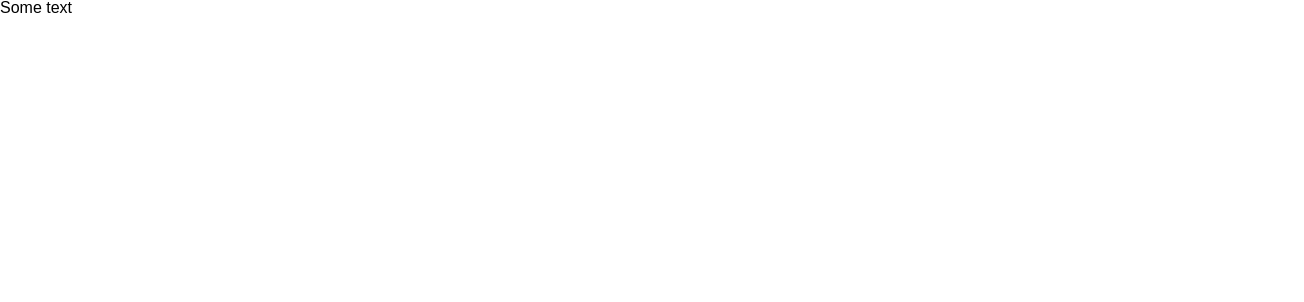
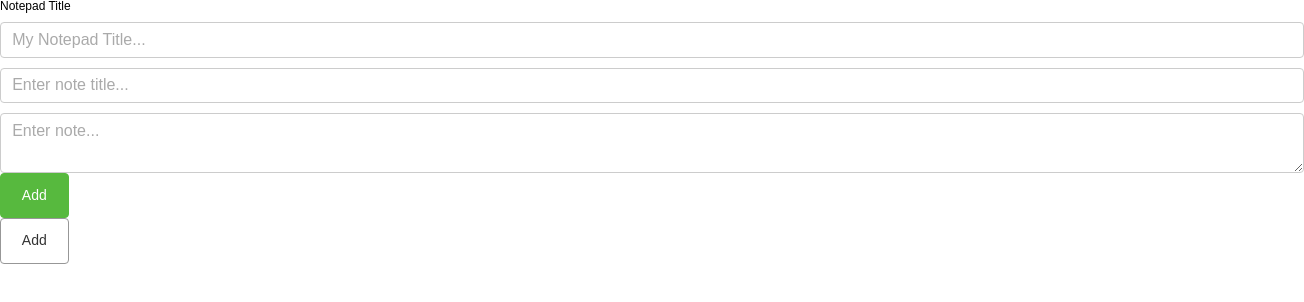
Before and after one commit to davidmkrtchyan991/disqotest, a Vue app: page / in a window 1280 px wide. Shown: the top 302 px of the page, 1304 px wide, since content can reach past the window. Built offline with nearby package versions, Linux system fonts and the light colour scheme.

Commit message:
Added components, main styles

```diff
--- a/src/assets/scss/main.scss
+++ b/src/assets/scss/main.scss
@@ -1,6 +1,11 @@
 @import "reset";
 @import "variables";
 
-body {
+* {
   font-family: $fontDefault;
 }
+.error-message {
+  color: $red;
+  font-size: $errorTextSize;
+  margin-top: 5px;
+}
--- a/src/assets/scss/variables.scss
+++ b/src/assets/scss/variables.scss
@@ -1,10 +1,12 @@
 // Colors
+$white: #FFFFFF;
 $blue: #39ACDC;
 $red: #EC3646;
 $green: #57B93E;
 $textColor: #333;
 $placeholderColor: #AAA;
 $borderColor: #CCC;
+$borderColorDark: #979797;
 $backgroundColor: #EEE;
 
 // Fonts
@@ -13,5 +15,6 @@ $fontDefault: Arial, Helvetica, sans-serif;
 // Text sizing
 $titleTextSize: 24px;
 $labelTextSize: 12px;
+$errorTextSize: 13px;
 $headerTextSize: 18px;
 $buttonTextSize: 14px;
--- a/src/components/Main.vue
+++ b/src/components/Main.vue
@@ -1,12 +1,26 @@
 <template>
-  <div class="hello">
-    <p>Some text</p>
+  <div class="main">
+    <Input label="Notepad Title" value="" placeholder="My Notepad Title..."/>
+
+    <Input placeholder="Enter note title..."/>
+    <Textarea placeholder="Enter note..."/>
+    <Button type="success" value="Add" />
+    <Button value="Add" />
   </div>
 </template>
 
 <script>
+import Input from './partials/Input.vue'
+import Textarea from './partials/Textarea.vue'
+import Button from './partials/Button.vue'
+
 export default {
   name: 'Main',
+  components: {
+    Input,
+    Textarea,
+    Button,
+  }
 }
 </script>
 
--- /dev/null
+++ b/src/components/partials/Button.vue
@@ -0,0 +1,62 @@
+<template>
+  <div class="button-container">
+    <button @click="onClick" type="button" :class="type">{{value}}</button>
+  </div>
+</template>
+
+<script>
+export default {
+  name: 'Button',
+  props: {
+    type: {
+      type: String,
+      required: false,
+      default: 'primary'
+    },
+    value: {
+      type: String,
+      required: true,
+    },
+  },
+  methods: {
+    onClick(event) {
+      this.$emit('click', event.target.value);
+    },
+  },
+}
+</script>
+
+<style lang="scss" scoped>
+@import "./src/assets/scss/main";
+
+.button-container {
+  button {
+    display: block;
+    padding: 0.7rem 1.3rem;
+    font-size: $buttonTextSize;
+    line-height: 1.5;
+    border-radius: 0.25rem;
+    cursor: pointer;
+    &.primary {
+      background-color: $white;
+      color: $textColor;
+      border: 1px solid $borderColorDark;
+    }
+    &.success {
+      background-color: $green;
+      color: $white;
+      border: 1px solid $green;
+    }
+    &.info {
+      background-color: $blue;
+      color: $white;
+      border: 1px solid $blue;
+    }
+    &.danger {
+      background-color: $red;
+      color: $white;
+      border: 1px solid $red;
+    }
+  }
+}
+</style>
--- /dev/null
+++ b/src/components/partials/Input.vue
@@ -0,0 +1,80 @@
+<template>
+  <div class="input-container">
+    <label>
+      <span class="input-label">{{ label }}</span>
+      <input type="text"
+             :name="name"
+             :value="value"
+             :placeholder="placeholder"
+             @input="onInput"
+             @change="onChange" />
+    </label>
+    <p class="error-message" v-if="errorMessage">{{ errorMessage }}</p>
+  </div>
+</template>
+
+<script>
+export default {
+  name: 'Input',
+  props: {
+    label: {
+      type: String,
+      required: false,
+    },
+    name: {
+      type: String,
+      required: false,
+    },
+    value: {
+      type: String,
+      required: false,
+    },
+    placeholder: {
+      type: String,
+      required: false,
+    },
+    errorMessage: {
+      type: String,
+      required: false,
+    }
+  },
+  methods: {
+    onInput(event) {
+      this.$emit('input', event.target.value);
+    },
+    onChange(event) {
+      this.$emit('change', event.target.value);
+    },
+  },
+}
+</script>
+
+<style lang="scss" scoped>
+@import "./src/assets/scss/main";
+
+.input-container {
+  input {
+    display: block;
+    width: 100%;
+    padding: 0.3rem 0.7rem;
+    font-size: 1rem;
+    line-height: 1.5;
+    color: $textColor;
+    background-color: $white;
+    background-clip: padding-box;
+    border: 1px solid $borderColor;
+    border-radius: 0.25rem;
+    &::placeholder {
+      color: $placeholderColor;
+    }
+    &:focus {
+      outline: 1px solid $borderColorDark;
+    }
+  }
+  .input-label {
+    display: block;
+    font-size: $labelTextSize;
+    margin-bottom: 10px;
+  }
+}
+</style>
--- /dev/null
+++ b/src/components/partials/Textarea.vue
@@ -0,0 +1,79 @@
+<template>
+  <div class="textarea-container">
+    <label>
+      <span class="textarea-label">{{ label }}</span>
+      <textarea :name="name"
+             :value="value"
+             :placeholder="placeholder"
+             @input="onInput"
+             @change="onChange" />
+    </label>
+    <p class="error-message" v-if="errorMessage">{{ errorMessage }}</p>
+  </div>
+</template>
+
+<script>
+export default {
+  name: 'Textarea',
+  props: {
+    label: {
+      type: String,
+      required: false,
+    },
+    name: {
+      type: String,
+      required: false,
+    },
+    value: {
+      type: String,
+      required: false,
+    },
+    placeholder: {
+      type: String,
+      required: false,
+    },
+    errorMessage: {
+      type: String,
+      required: false,
+    }
+  },
+  methods: {
+    onInput(event) {
+      this.$emit('input', event.target.value);
+    },
+    onChange(event) {
+      this.$emit('change', event.target.value);
+    },
+  },
+}
+</script>
+
+<style lang="scss" scoped>
+@import "./src/assets/scss/main";
+
+.textarea-container {
+  textarea {
+    display: block;
+    width: 100%;
+    padding: 0.3rem 0.7rem;
+    font-size: 1rem;
+    line-height: 1.5;
+    color: $textColor;
+    background-color: $white;
+    background-clip: padding-box;
+    border: 1px solid $borderColor;
+    border-radius: 0.25rem;
+    &::placeholder {
+      color: $placeholderColor;
+    }
+    &:focus {
+      outline: 1px solid $borderColorDark;
+    }
+  }
+  .textarea-label {
+    display: block;
+    font-size: $labelTextSize;
+    margin-bottom: 10px;
+  }
+}
+</style>
```
